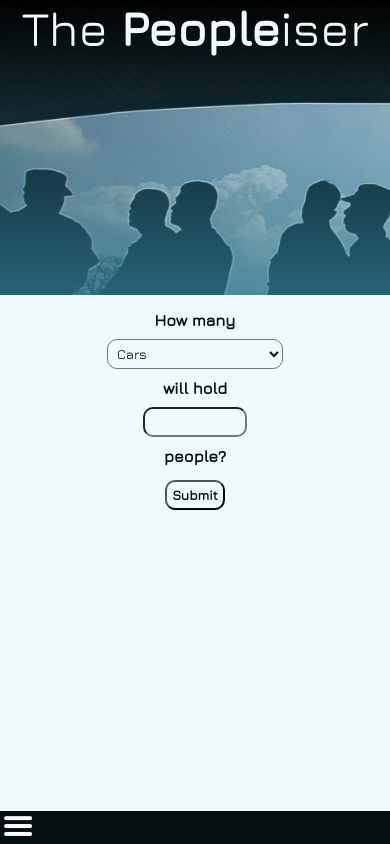
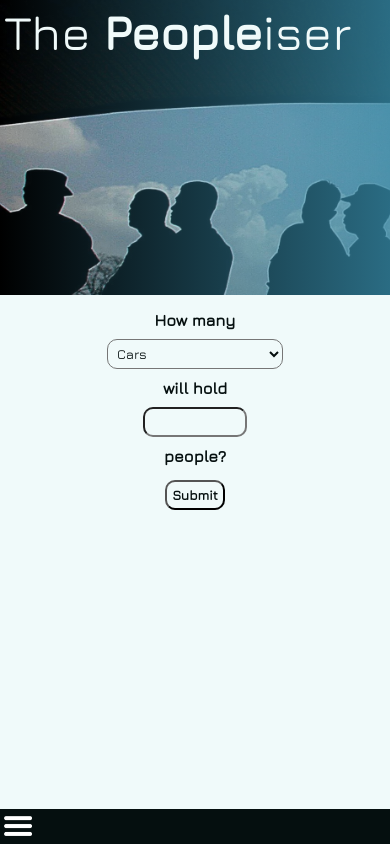
Before and after one commit to lucywho/Peopleiser, a PHP site: page / in a window 390 px wide. Run offline with PHP 8.4, Linux system fonts and the light colour scheme.

Commit message:
animates credits menu, improves scrolling, tidies up banner title for mobile and tablet

```diff
--- a/script.js
+++ b/script.js
@@ -145,5 +145,5 @@ menu.click(function (e) {
 
 shut.click(function (e) {
     console.log("clicked on close", e);
-    $(".credits").removeClass("up");
+    $(".credits").removeClass("up").addClass("down");
 });
--- a/style.css
+++ b/style.css
@@ -1,7 +1,6 @@
 * {
     color: #050f0f;
     font-family: "Jura", sans-serif;
-
     padding: 0;
     margin: 0;
 }
@@ -11,15 +10,22 @@ body {
     background-color: #f0fafa;
     display: flex;
     flex-direction: column;
-    min-height: 100vh;
+    height: 97vh;
+
+    overflow-x: hidden;
 }
 footer {
     background-color: #050f0f;
     color: #f0fafa;
+    display: flex;
     font-size: 0.75rem;
+    height: 3vh;
     padding: 5px 0;
     text-align: left;
     width: 100%;
+    position: fixed;
+    bottom: 0;
+    align-items: center;
 }
 
 a {
@@ -30,6 +36,7 @@ h1 {
     background-color: transparent;
     color: #f0fafa;
     font-weight: normal;
+    padding: 1.25rem 0 0 0.25rem;
 }
 
 h1 > b {
@@ -65,16 +72,16 @@ label {
     background-color: black;
     background-image: linear-gradient(rgba(0, 0, 0, 1), transparent);
     background-image: linear-gradient(
-            to bottom,
+            to right,
             transparent,
-            rgba(53, 135, 164, 0.73)
+            rgba(53, 135, 164, 0.8)
         ),
         url("./assets/bannerpic.jpg");
     background-size: cover;
     font-size: 2rem;
     min-height: 35vh;
     margin-bottom: 1rem;
-    text-align: center;
+    text-align: left;
     width: 100%;
 }
 
@@ -95,15 +102,16 @@ label {
     display: flex;
     flex-direction: column;
     justify-content: space-between;
-    margin: auto;
-    margin-top: 1%;
+
+    margin: 1% auto 3%;
     min-height: 20vh;
     visibility: hidden;
     width: 100%;
+    overflow-y: auto;
 }
 
 .vis {
-    visibility: visible;
+    animation: fadeUp 1s forwards;
 }
 
 .modal-head {
@@ -178,9 +186,13 @@ img#menu {
 
 .credits {
     background-color: #050f0f;
+    bottom: 5vh;
     color: #f0fafa;
     height: 110px;
+    left: 0;
+    margin-bottom: 5px;
     padding: 0.25rem 0 0 0.25rem;
+    position: absolute;
     width: 100%;
     visibility: hidden;
 }
@@ -203,10 +215,44 @@ img#menu {
 }
 
 .up {
-    visibility: visible;
+    animation: fadeUp 1s forwards;
 }
 
+.down {
+    animation: fadeOut 1s forwards;
+}
+
+@keyframes fadeUp {
+    from {
+        opacity: 0%;
+        visibility: hidden;
+    }
+    to {
+        opacity: 100%;
+        visibility: visible;
+    }
+}
+
+@keyframes fadeOut {
+    from {
+        opacity: 100%;
+        visibility: visible;
+    }
+    to {
+        opacity: 0%;
+        visibility: hidden;
+    }
+}
+
+@media screen and (max-width: 1026px) {
+    h1 {
+        padding: 0.25rem 0 0 0.25rem;
+    }
+}
 @media screen and (max-width: 480px) {
+    h1 {
+        padding: 0.25rem 0 0 0.25rem;
+    }
     form {
         align-items: center;
         display: flex;
```
